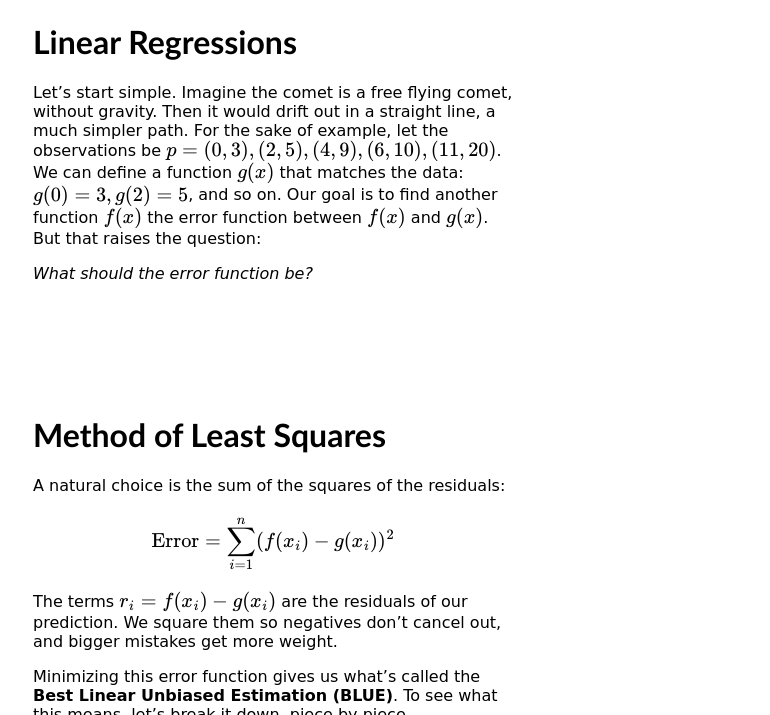
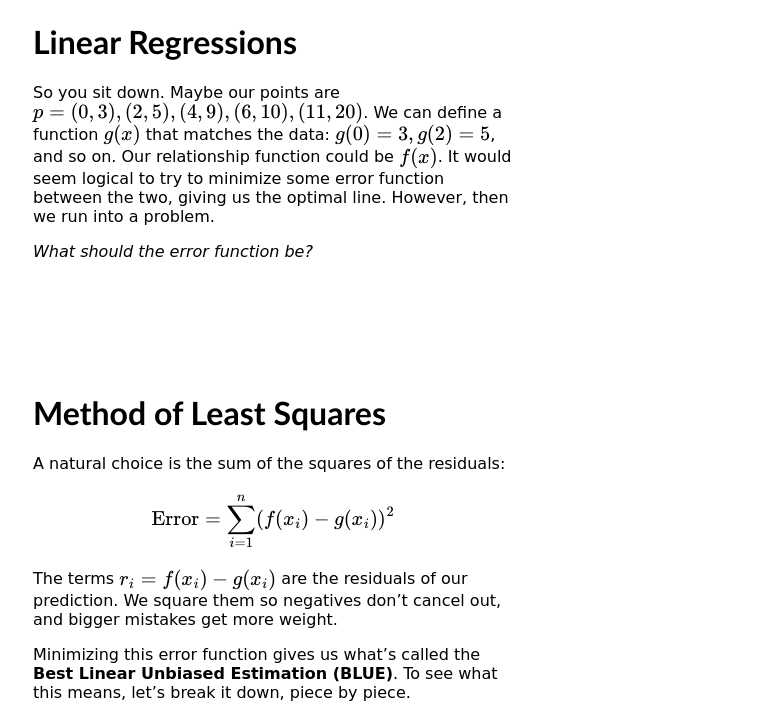
Before and after one commit to TheInvincibleFlyingTomato/SoME4-Regressions, a plain HTML site: page index.html in a window 1280 px wide. Shown: the part 1064-1779 px from the top of the page, without its empty margins (367-1137 px from the left). Drawn offline with nearby package versions, Linux system fonts and the light colour scheme.

Commit message:
Update index.html

```diff
--- a/index.html
+++ b/index.html
@@ -44,7 +44,7 @@ Looking back at it, I still think there is some magic behind linear regressions.
 
 
 <h1>Linear Regressions</h1>
-<p>Let’s start simple. Imagine the comet is a free flying comet, without gravity. Then it would drift out in a straight line, a much simpler path. For the sake of example, let the observations be \(p ={(0,3), (2, 5), (4, 9), (6,10), (11, 20)}\). We can define a function \(g(x)\) that matches the data: \(g(0)= 3, g(2) = 5\), and so on. Our goal is to find another function \(f(x)\) the error function between \(f(x)\) and \(g(x)\). But that raises the question:</p>
+<p>So you sit down. Maybe our points are \(p ={(0,3), (2, 5), (4, 9), (6,10), (11, 20)}\). We can define a function \(g(x)\) that matches the data: \(g(0)= 3, g(2) = 5\), and so on. Our relationship function could be \(f(x)\). It would seem logical to try to minimize some error function between the two, giving us the optimal line. However, then we run into a problem.</p>
 <p><em>What should the error function be?</em>
 </p>
 <p>
```
